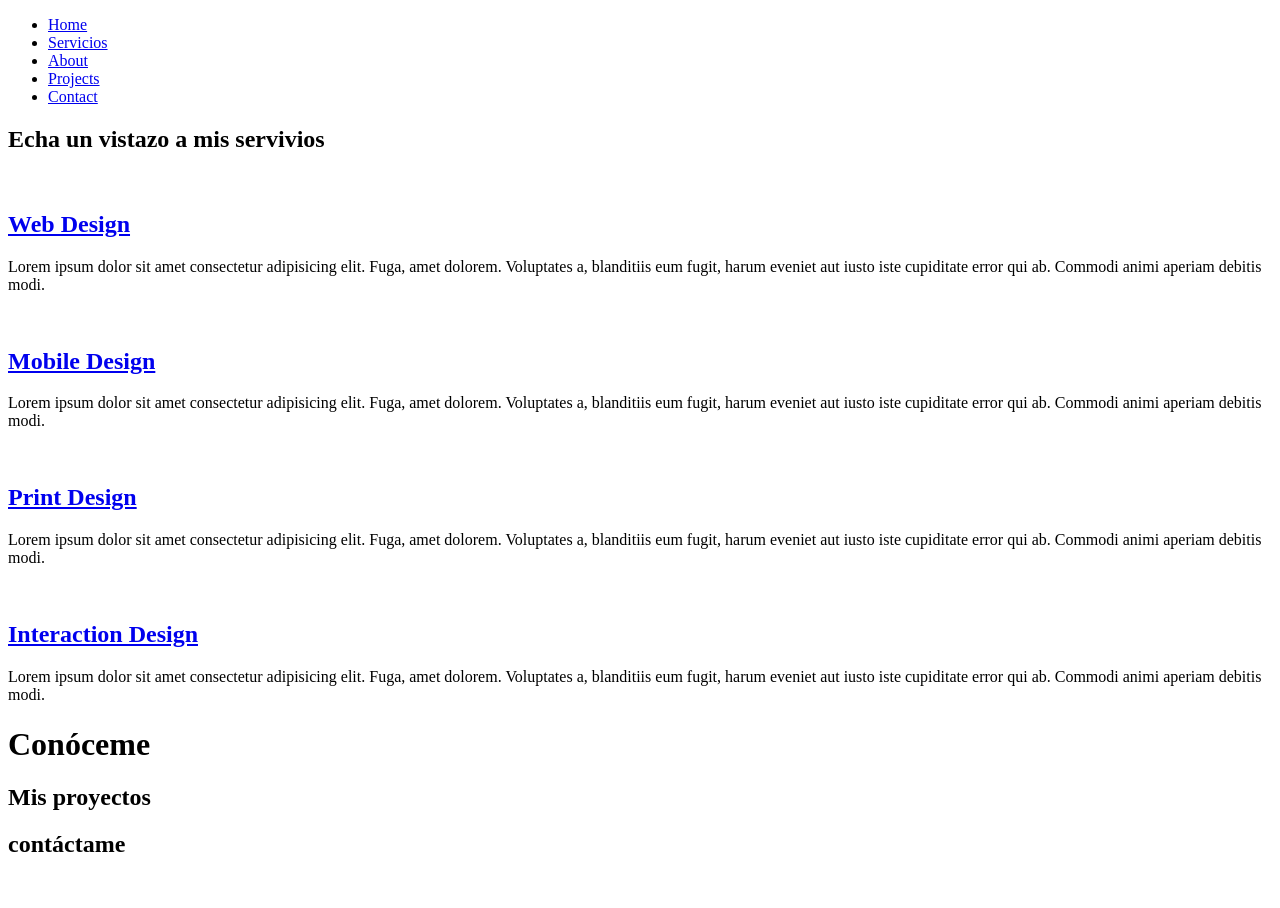
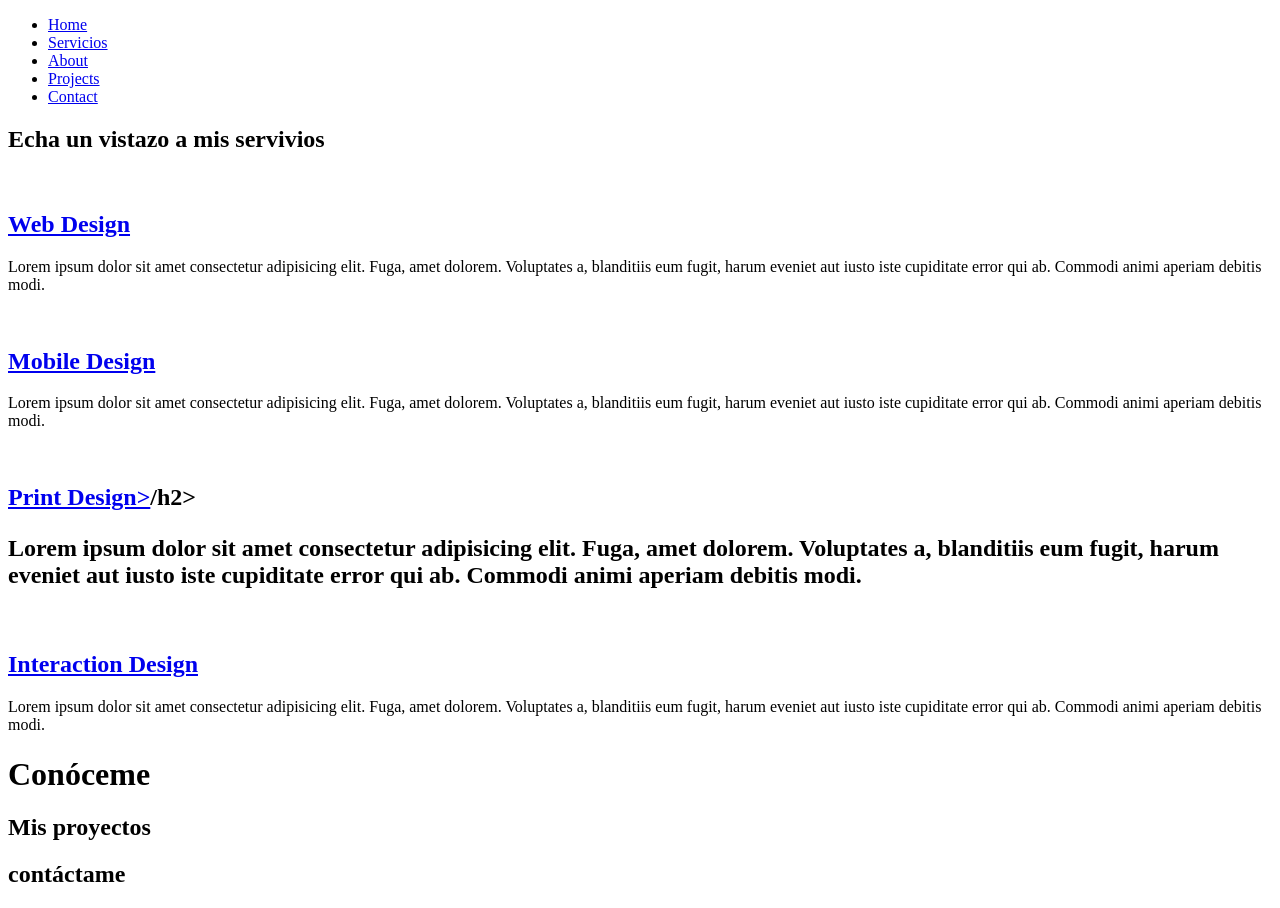
Before and after one commit to kikonavarro/Curriculum, a plain HTML site: page index.html in a window 1280 px wide. Before the commit the page ends 878 px from the top, so only its background shows below. Drawn offline with Linux system fonts and the light colour scheme.

Commit message:
ultimos cambios

```diff
--- a/index.html
+++ b/index.html
@@ -44,7 +44,7 @@
         </article>
         <article>
             <img src="#" alt="">
-            <h2><a href="#">Print Design</a></h2>
+            <h2><a href="#">Print Design></a>/h2>
             <p>
                 Lorem ipsum dolor sit amet consectetur adipisicing elit.
                 Fuga, amet dolorem. Voluptates a, blanditiis eum fugit,
```
